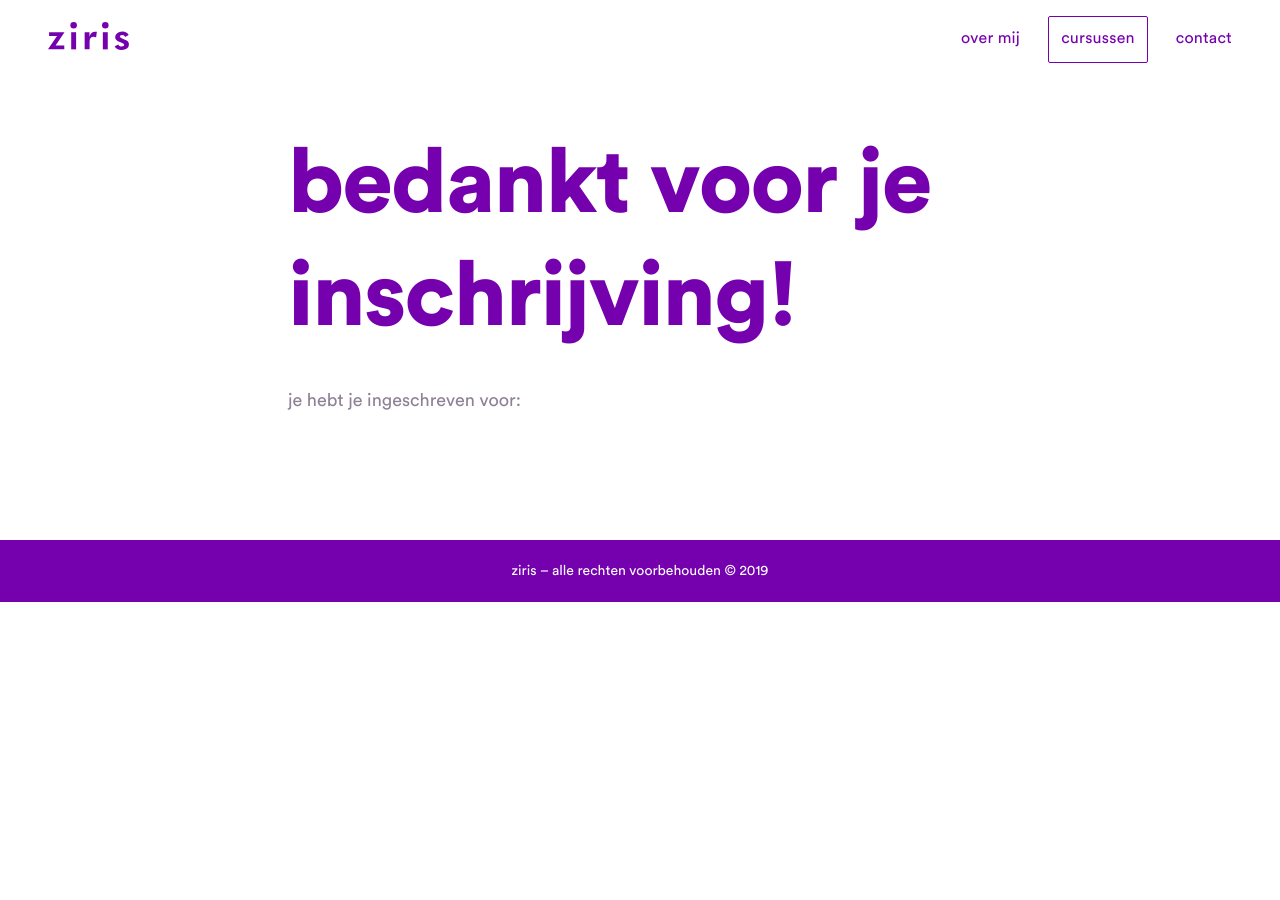
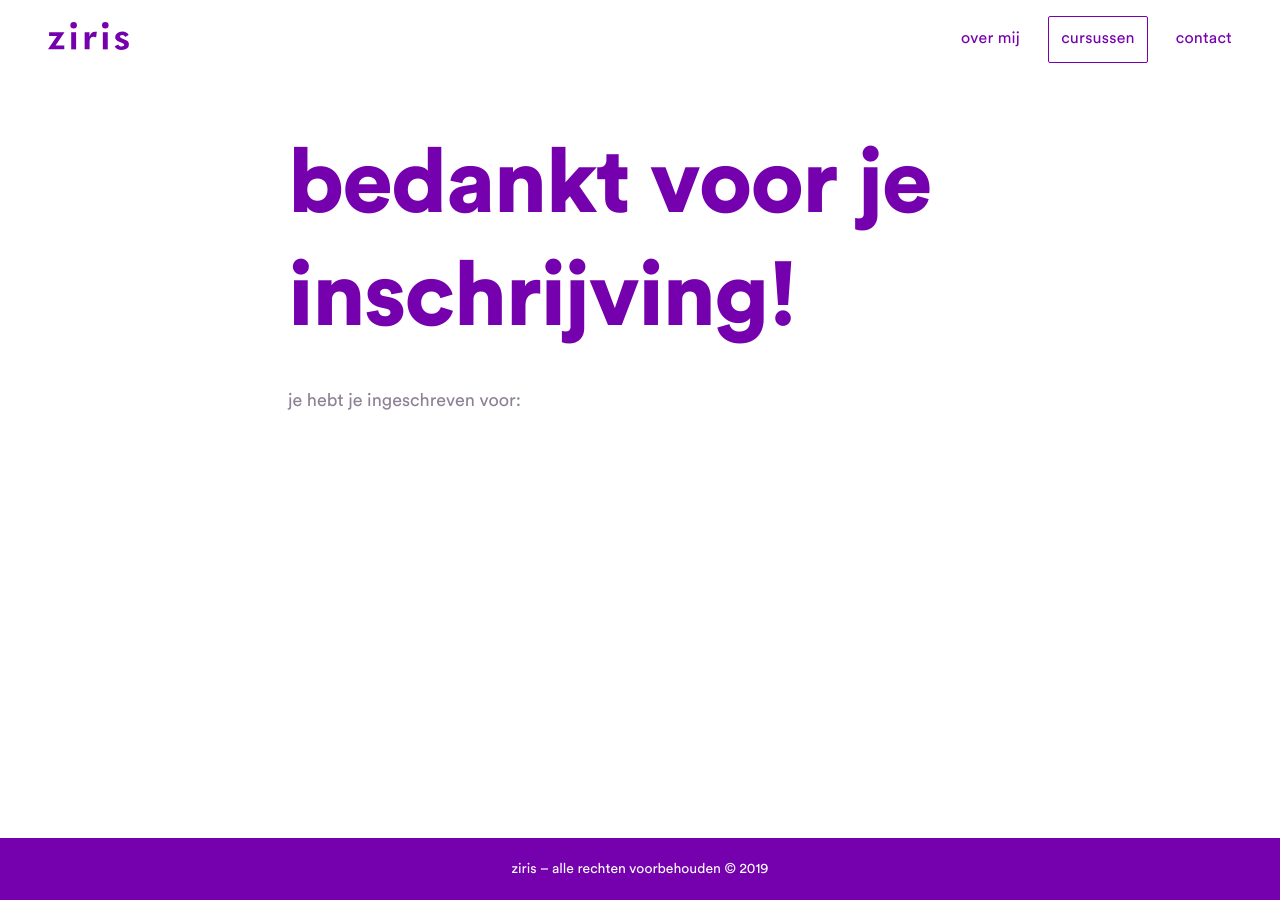
Before and after one commit to tdenheld/ziris, a Jekyll site: the page built from bedankt.html, in a window 1280 px wide. Built offline with Jekyll 4.4.1, drawn with Linux system fonts in a browser that asks for light colours.

Commit message:
make footer sticky

```diff
--- a/_layouts/default.html
+++ b/_layouts/default.html
@@ -25,7 +25,9 @@
 
     <main class="app">
         {% include header.html %}
-        {{ content }}
+        <div class="content">
+            {{ content }}
+        </div>
         {% include footer.html %}
     </main>
 
--- a/_sass/components.footer.scss
+++ b/_sass/components.footer.scss
@@ -1,6 +1,7 @@
 // footer
 // --------------------------------------------------
 .footer {
+    flex-shrink: 0;
     padding: $gutter 0;
     background-color: $brand;
     color: $light;
--- a/_sass/elements.base.scss
+++ b/_sass/elements.base.scss
@@ -6,6 +6,7 @@ body {
     font-weight: normal;
     line-height: $lh-copy;
     color: $brand;
+    height: 100%;
 }
 
 
--- a/_sass/objects.layout.scss
+++ b/_sass/objects.layout.scss
@@ -1,3 +1,13 @@
+.app {
+    display: flex;
+    flex-direction: column;
+    height: 100%;
+}
+
+.content {
+    flex: 1 0 auto;
+}
+
 .container {
     padding: 0 $gutter;
     @include md {
```
Also changed, not shown: 10 other files.
